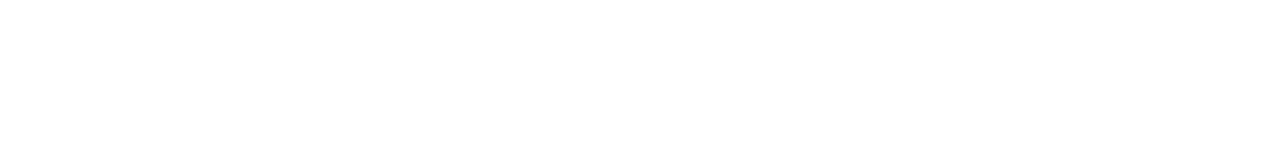
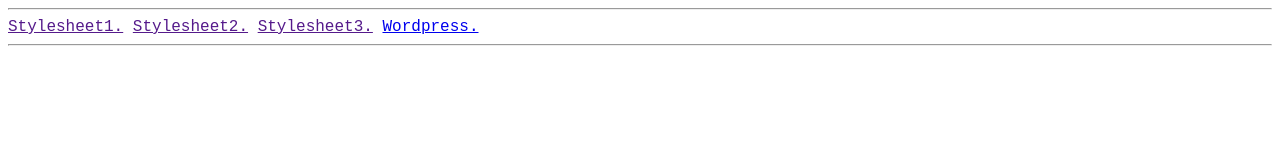
Before and after one commit to RuskingAkuma/dgma4103-spring2021, a plain HTML site: page project2/index.html in a window 1280 px wide. Drawn offline with Linux system fonts and the light colour scheme.

Commit message:
Update index.html

```diff
--- a/project2/index.html
+++ b/project2/index.html
@@ -6,3 +6,13 @@
   </head>
   <body>
     <header style="font-family:courier new;">
+      <nav>
+        <hr>
+        <a href="">Stylesheet1.</a>
+        <a href="">Stylesheet2.</a>
+        <a href="">Stylesheet3.</a>
+        <a href="https://flamingaura17.wordpress.com/" target="_blank">Wordpress.</a>
+        <hr>
+      </nav>
+      </header>
+      <br>
```
